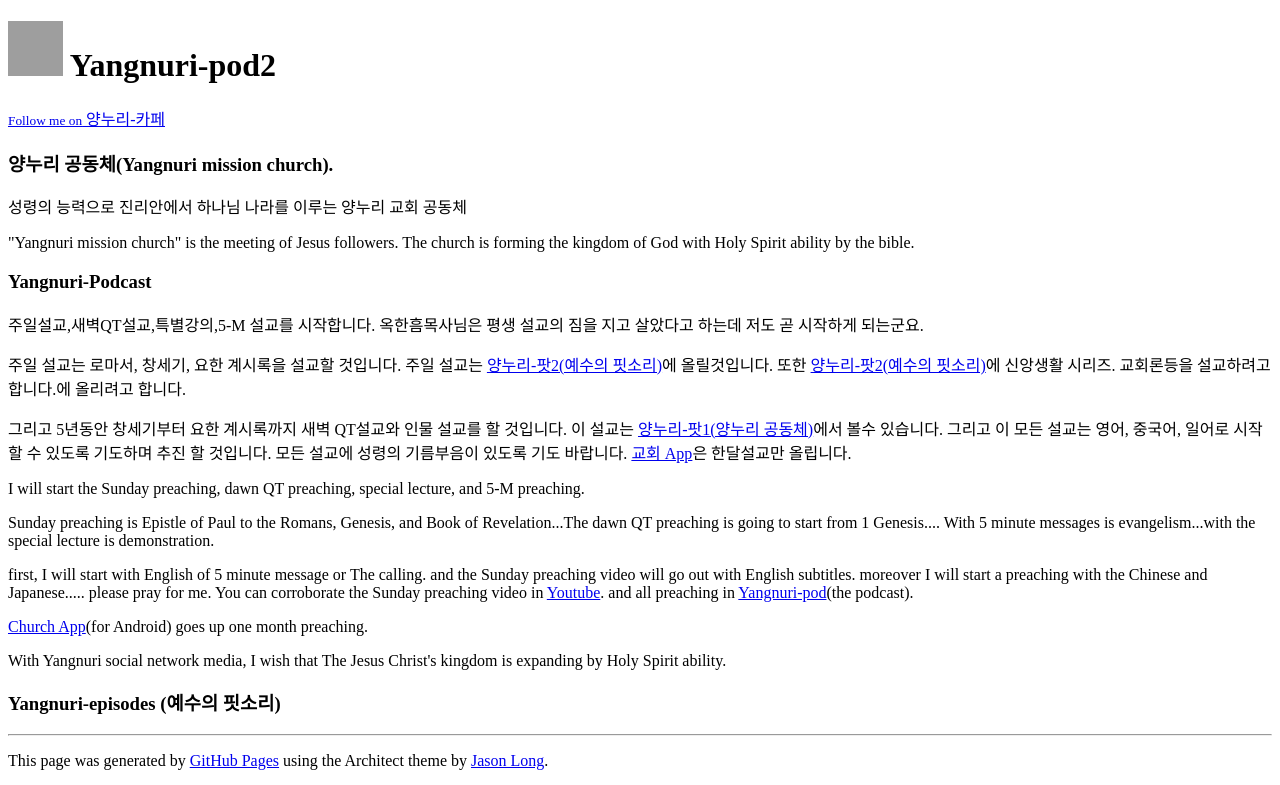
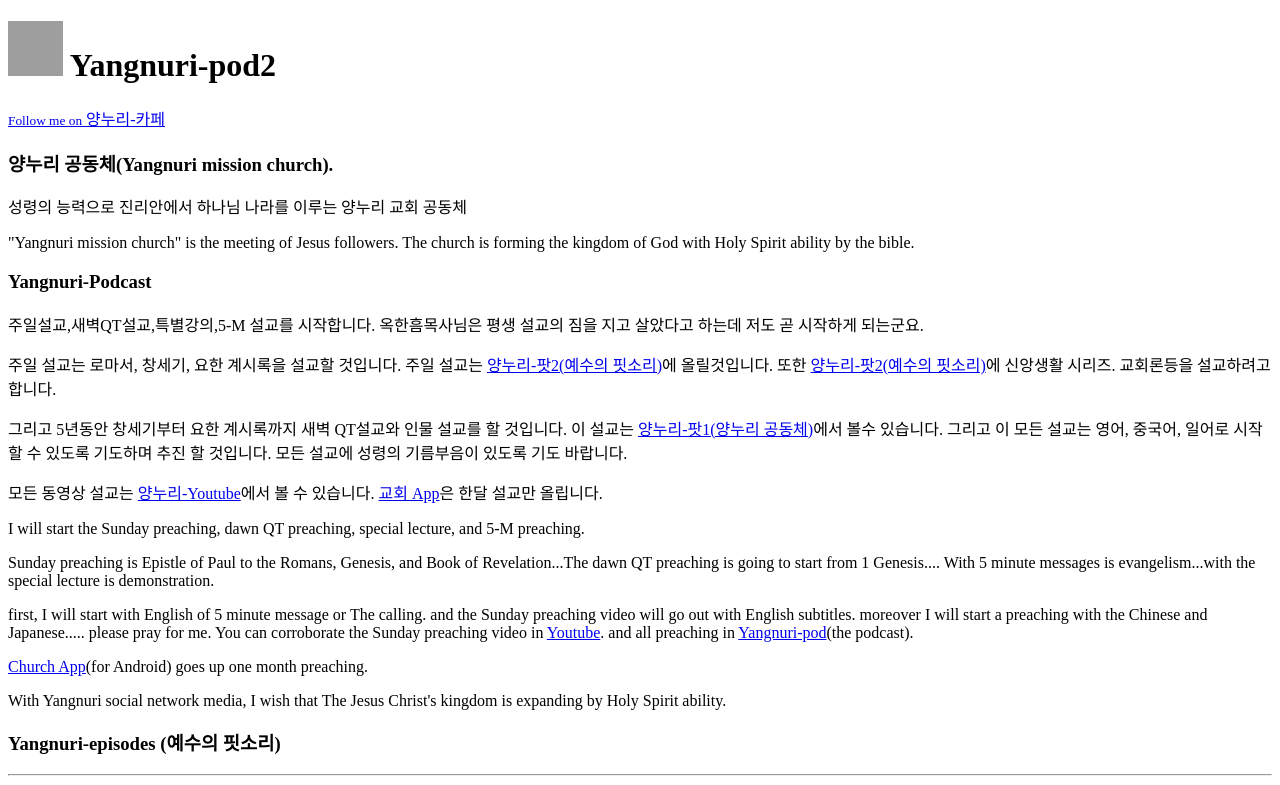
Before and after one commit to yangnuri2/yangnuri2.github.io, a Jekyll site: the page built from _posts/2015-1-3-yang-1-1.md, in a window 1280 px wide and 900 px high, cut to the strip 0-785 px from the top of the window. Built offline with Jekyll 4.4.1, drawn with Linux system fonts in a browser that asks for light colours; grey boxes are pictures that could not be loaded.

Commit message:
Update default.html

```diff
--- a/_layouts/default.html
+++ b/_layouts/default.html
@@ -69,10 +69,11 @@
 
 <p>주일설교,새벽QT설교,특별강의,5-M 설교를 시작합니다. 옥한흠목사님은 평생 설교의 짐을 지고 살았다고 하는데 저도 곧 시작하게 되는군요.</p>
 
-<p>주일 설교는 로마서, 창세기, 요한 계시록을 설교할 것입니다. 주일 설교는 <a href="http://yangnuri2.github.io" class="양누리-팟2(예수의 핏소리)">양누리-팟2(예수의 핏소리)</a>에 올릴것입니다. 또한 <a href="http://yangnuri2.github.io" class="양누리-팟2(예수의 핏소리)">양누리-팟2(예수의 핏소리)</a>에 신앙생활 시리즈. 교회론등을 설교하려고 합니다.에 올리려고 합니다.</p>
+<p>주일 설교는 로마서, 창세기, 요한 계시록을 설교할 것입니다. 주일 설교는 <a href="http://yangnuri2.github.io" class="양누리-팟2(예수의 핏소리)">양누리-팟2(예수의 핏소리)</a>에 올릴것입니다. 또한 <a href="http://yangnuri2.github.io" class="양누리-팟2(예수의 핏소리)">양누리-팟2(예수의 핏소리)</a>에 신앙생활 시리즈. 교회론등을 설교하려고 합니다.</p>
 
-<p> 그리고 5년동안 창세기부터 요한 계시록까지 새벽 QT설교와 인물 설교를 할 것입니다. 이 설교는 <a href="http://yangnuri.github.io/" class="양누리-팟1(양누리 공동체)">양누리-팟1(양누리 공동체)</a>에서 볼수 있습니다. 그리고 이 모든 설교는 영어, 중국어, 일어로 시작할 수 있도록 기도하며 추진 할 것입니다. 모든 설교에 성령의 기름부음이 있도록 기도 바랍니다.
- <a href="https://play.google.com/store/apps/details?id=vercoop.yangnuri.app&hl=en_GB" class="교회 App">교회 App</a>은 한달설교만 올립니다.
+<p> 그리고 5년동안 창세기부터 요한 계시록까지 새벽 QT설교와 인물 설교를 할 것입니다. 이 설교는 <a href="http://yangnuri.github.io/" class="양누리-팟1(양누리 공동체)">양누리-팟1(양누리 공동체)</a>에서 볼수 있습니다. 그리고 이 모든 설교는 영어, 중국어, 일어로 시작할 수 있도록 기도하며 추진 할 것입니다. 모든 설교에 성령의 기름부음이 있도록 기도 바랍니다.</p>
+
+ <p>모든 동영상 설교는 <a href="http://www.youtube.com/channel/UCcx23KhkV_-P7ZygYCq8wFw" class="양누리-Youtube">양누리-Youtube</a>에서 볼 수 있습니다. <a href="https://play.google.com/store/apps/details?id=vercoop.yangnuri.app&hl=en_GB" class="교회 App">교회 App</a>은 한달 설교만 올립니다.</p>
 
 </p>
 
```
